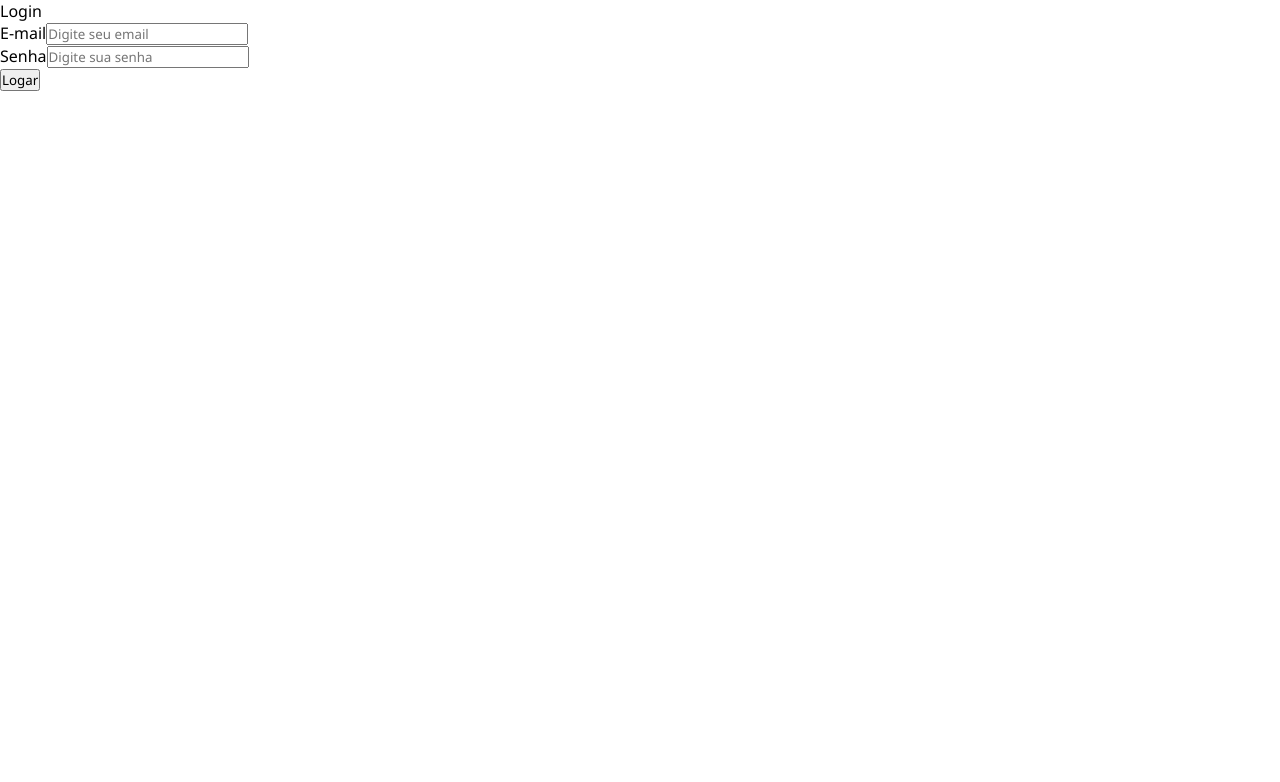
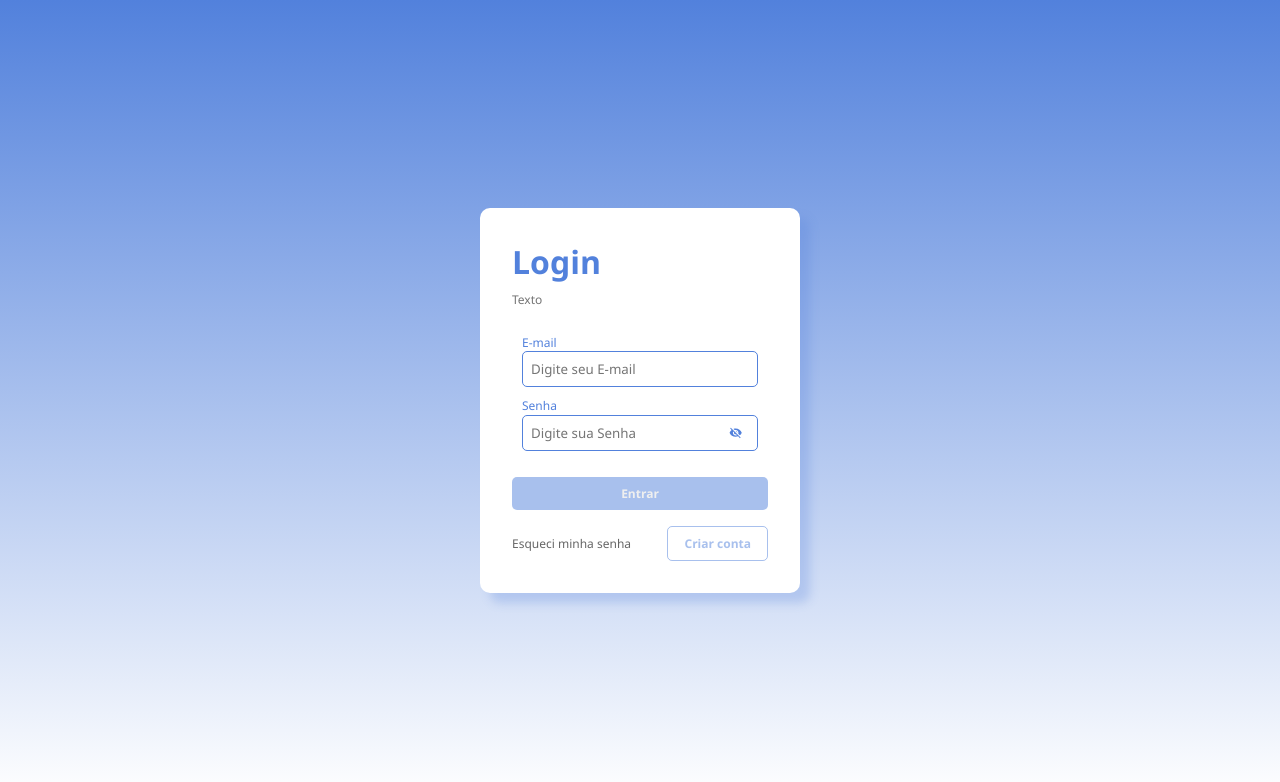
Before and after one commit to DaniSimoni/user-caps, a React (Vite) app: page / in a window 1280 px wide. Shown: the top 782 px of the page. Built offline with nearby package versions, Linux system fonts and the light colour scheme.

Commit message:
Criou InputComponent e instalou React Icon

```diff
--- a/package.json
+++ b/package.json
@@ -12,6 +12,7 @@
   "dependencies": {
     "react": "^18.2.0",
     "react-dom": "^18.2.0",
+    "react-icons": "^4.10.1",
     "react-router-dom": "^6.14.1",
     "styled-components": "^6.0.3"
   },
--- /dev/null
+++ b/src/components/Form/Input/Input.component.jsx
@@ -0,0 +1,47 @@
+import { PropTypes } from 'prop-types';
+import * as Styled from './Input.styled';
+import { useState } from 'react';
+import { MdVisibility, MdVisibilityOff} from 'react-icons/md'
+
+
+
+export const InputComponent = ({label, type, id, placeholder}) => {
+
+    const [showPassword, setShowPassword] = useState('false');
+
+    const handleShowPassword = () => {
+        setShowPassword(!showPassword);
+    }
+
+    return (
+        <>
+            <Styled.InputGroup>
+                <Styled.Label htmlFor={ id }>{ label }</Styled.Label>
+
+                { type !== 'textarea' &&
+                <Styled.InputContainer>
+                    <Styled.Input type={ showPassword ? 'text' : type} id={id} placeholder={placeholder} className='Input'></Styled.Input>
+                    { type === 'password' &&
+                        <Styled.Icon type='button' onClick={handleShowPassword}>
+                            { !showPassword
+                                ? <MdVisibility/>
+                                : <MdVisibilityOff/>
+                            }
+                        </Styled.Icon>}
+                </Styled.InputContainer>
+                }
+
+                { type === 'textarea' &&
+                    <Styled.TextArea type={type} id={id} placeholder={placeholder} className='TextArea'></Styled.TextArea>
+                }
+            </Styled.InputGroup>
+        </>
+    )
+}
+
+InputComponent.prototype = {
+    label: PropTypes.string,
+    type: PropTypes.string,
+    id: PropTypes.string.isRequired,
+    placeholder: PropTypes.string,
+}
--- /dev/null
+++ b/src/components/Form/Input/Input.styled.jsx
@@ -0,0 +1,59 @@
+import styled from "styled-components"
+
+
+export const InputGroup = styled.div`
+display: flex;
+width: 100%;
+flex-direction: column;
+justify-content: center;
+align-items: center;
+gap: 0.5px;
+`
+export const Label = styled.label`
+display: flex;
+align-items: flex-start;
+gap: 10px;
+align-self: stretch;
+color: #5281DC;
+font-size: 0.75rem;
+font-style: normal;
+font-weight: 400;
+line-height: normal;
+`
+export const Input = styled.input`
+display: flex;
+padding: 8px;
+align-items: flex-start;
+align-self: stretch;
+border-radius: 5px;
+border: 1px solid #5281DC;
+width: 100%;
+`
+export const TextArea = styled.textarea`
+display: flex;
+padding: 8px;
+align-items: flex-start;
+align-self: stretch;
+border-radius: 5px;
+border: 1px solid #5281DC;
+`
+
+export const InputContainer = styled.div`
+    position: relative;
+    width: 100%;
+`
+
+export const Icon = styled.button`
+    position: absolute;
+    top: 0.7rem;
+    right: 1rem;
+    border: none;
+    background-color: transparent;
+
+    cursor: pointer;
+    display: flex;
+    align-items: center;
+    justify-content: center;
+
+    color: #5281DC;
+`
--- a/src/components/Login/Login.component.jsx
+++ b/src/components/Login/Login.component.jsx
@@ -1,25 +1,50 @@
-import { useNavigate } from "react-router-dom"
+import { useNavigate } from 'react-router-dom';
 
-export const FormLoginComponents = () => {
-const navigate = useNavigate();
+import * as Styled from './Login.style';
+import { useState } from 'react';
+import { InputComponent } from '../Form/Input/Input.component';
 
-const redirectToLogin = () => {
+export const FormLoginComponent = () => {
+  const [data, setData] = useState({
+    email: '',
+    password: '',
+  });
+
+  const navigate = useNavigate();
+
+  const isDisabled = () => {
+    return !data.email || !data.password || !data.email.includes('@') || data.password.length < 8;
+  }
+
+  const handleInput = (event) => {
+    event.preventDefault();
+    const { value, id } = event.target;
+
+    setData({...data, [id]: value});
+  }
+
+  const redirectToHome = () => {
     navigate('/home')
+  }
+
+  return(
+    <Styled.Form onSubmit={redirectToHome}>
+      <Styled.Header>
+        <Styled.Title>Login</Styled.Title>
+        <Styled.SubTitle>Texto</Styled.SubTitle>
+      </Styled.Header>
+
+      <Styled.InputGroup>
+        <InputComponent id='email' type='email' placeholder='Digite seu E-mail' label='E-mail'/>
+        <InputComponent id='repeat-password' type='password' placeholder='Digite sua Senha' label='Senha'/>
+      </Styled.InputGroup>
+
+      <Styled.Button type='submit' disabled={isDisabled()}>Entrar</Styled.Button>
+
+      <Styled.Action>
+        <Styled.EsqueciSenha>Esqueci minha senha</Styled.EsqueciSenha>
+        <Styled.Button $outlined={true} type='button'>Criar conta</Styled.Button>
+      </Styled.Action>
+    </Styled.Form>
+  )
 }
-
-    return (
-        <form onSubmit={redirectToLogin}>
-            <legend>Login</legend>
-        <div className="imput-group">
-            <label htmlFor="email">E-mail</label>
-            <input type="text" id="email" placeholder="Digite seu email"/>
-        </div>
-        <div className="imput-group">
-            <label htmlFor="password">Senha</label>
-            <input type="password" id="password" placeholder="Digite sua senha"/>
-        </div>
-
-        <button type="submit">Logar</button>
-        </form>
-    )
-}
--- a/src/components/Login/Login.style.jsx
+++ b/src/components/Login/Login.style.jsx
@@ -0,0 +1,89 @@
+import styled from 'styled-components';
+import PropTypes from 'prop-types';
+
+export const Form = styled.form`
+  display: inline-flex;
+  padding: 2rem;
+  flex-direction: column;
+  justify-content: center;
+  align-items: flex-start;
+  gap: 1rem;
+  border-radius: 0.625rem;
+  background: #FFF;
+  box-shadow: 10px 10px 10px 0px rgba(82, 129, 220, 0.25);
+  min-width: 320px;
+`;
+
+export const Header = styled.div`
+  display: flex;
+  flex-direction: column;
+  justify-content: center;
+  align-items: flex-start;
+  gap: 0.5rem;
+  align-self: stretch;
+`;
+
+export const InputGroup = styled.div`
+  display: flex;
+  padding: 0.625rem;
+  flex-direction: column;
+  justify-content: center;
+  align-items: center;
+  gap: 0.625rem;
+  width: 100%;
+`;
+
+export const Button = styled.button`
+  display: flex;
+  padding: 0.5rem 1rem;
+  justify-content: center;
+  align-items: flex-start;
+  align-self: stretch;
+  border-radius: 0.3125rem;
+  background: ${({ $outlined }) => { return $outlined ? 'transparent' : 'rgba(82, 129, 220, 0.50)'}};
+  border:  ${({ $outlined }) => { return !$outlined ? 0 : '1px solid rgba(82, 129, 220, 0.50)'}};
+
+  color: ${({ $outlined }) => { return !$outlined ? '#EFEFEF' : 'rgba(82, 129, 220, 0.50)'}};
+  font-size: 0.75rem;
+  font-style: normal;
+  font-weight: 700;
+  line-height: normal;
+
+  &:disabled {
+    cursor: not-allowed;
+  }
+`
+
+Button.propTypes = {
+  $outlined: PropTypes.bool
+}
+
+export const Action = styled.div`
+  display: flex;
+  justify-content: space-between;
+  align-items: center;
+  align-self: stretch;
+`;
+
+export const Title = styled.legend`
+  color: #5281DC;
+  font-size: 2rem;
+  font-style: normal;
+  font-weight: 700;
+  line-height: normal;
+`;
+export const SubTitle = styled.p`
+  color: rgba(105, 105, 105, 0.93);
+  font-size: 0.75rem;
+  font-style: normal;
+  font-weight: 400;
+  line-height: normal;
+`;
+export const EsqueciSenha = styled.a`
+  color: #666;
+  font-family: Segoe UI;
+  font-size: 0.75rem;
+  font-style: normal;
+  font-weight: 400;
+  line-height: normal;
+`;
--- a/src/global.style.jsx
+++ b/src/global.style.jsx
@@ -8,4 +8,9 @@
         outline: none;
         font-family: 'Segoe UI', Arial, Helvetica, sans-serif;
     }
+
+    html, body, #root {
+        width: 100%;
+        height: 100%;
+}
 `
--- a/src/pages/Login/Login.pages.jsx
+++ b/src/pages/Login/Login.pages.jsx
@@ -1,10 +1,11 @@
-import { FormLoginComponents } from './../../components/Login/Login.component';
+import { FormLoginComponent } from './../../components/Login/Login.component';
+import * as Styled from './Login.style'
 
 
 export const LoginPage = () => {
     return (
-        <>
-           <FormLoginComponents/>
-        </>
+        <Styled.Login>
+           <FormLoginComponent/>
+        </Styled.Login>
     )
 }
--- a/src/pages/Login/Login.style.jsx
+++ b/src/pages/Login/Login.style.jsx
@@ -0,0 +1,15 @@
+import styled from 'styled-components';
+
+
+export const Login = styled.div`
+
+    display: flex;
+    width: 100%;
+    height: 100%;
+    justify-content: center;
+    align-items: center;
+    background: linear-gradient(180deg, #5281DC 0%, rgba(0, 87, 255, 0.00) 100%);
+
+
+
+`
```
Also changed, not shown: 1 other file (tests, documents, lock files or other folders).
